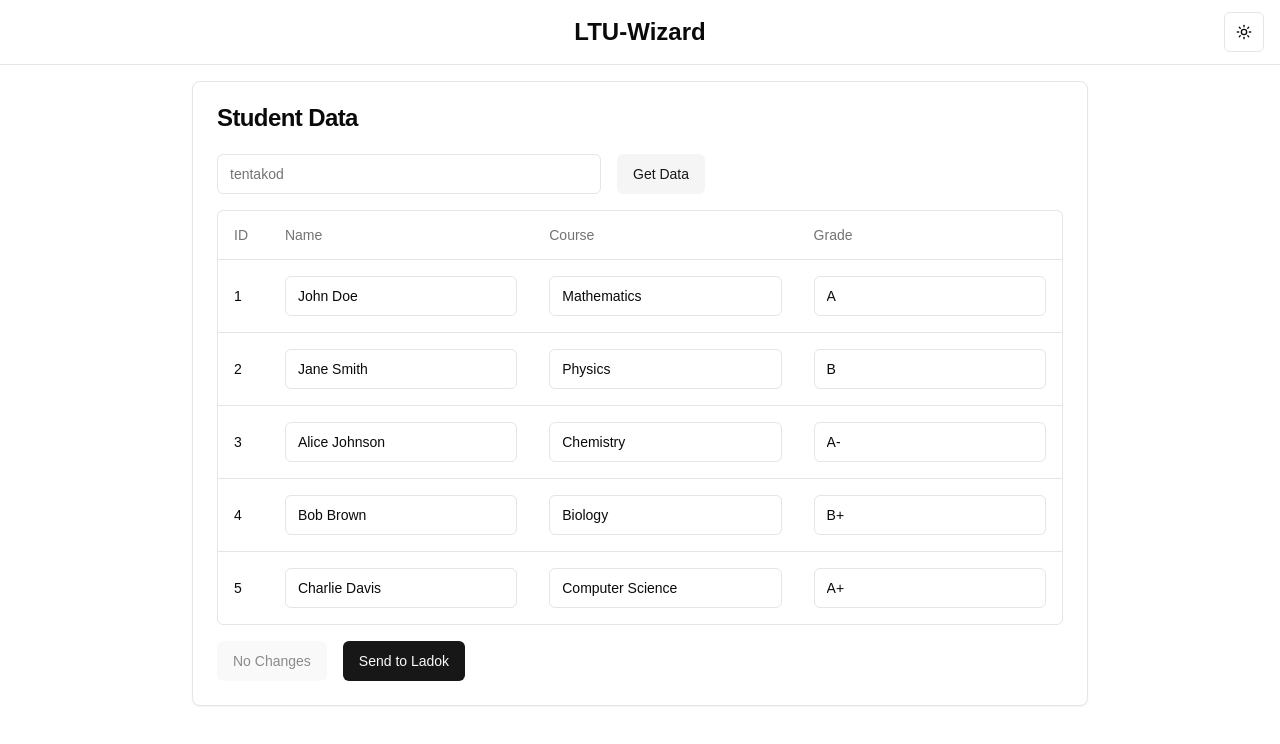
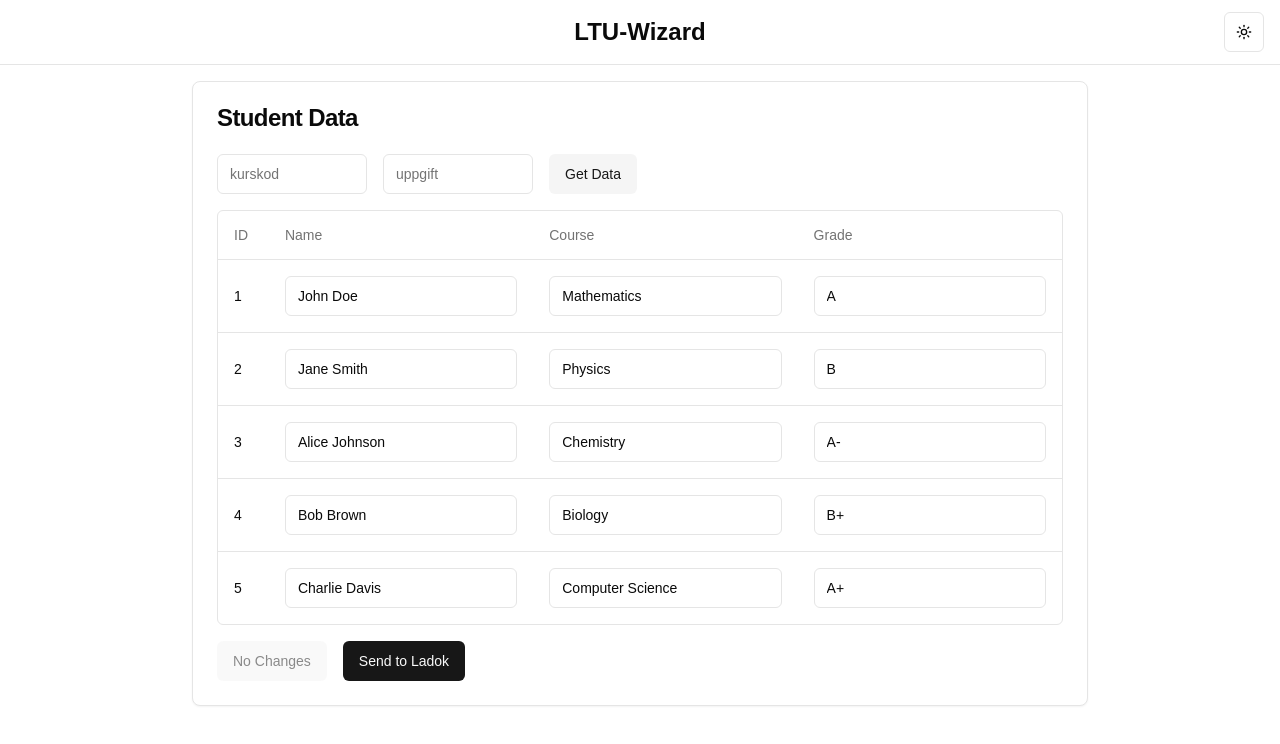
Before and after one commit to eltondeboer/LTU-Wizard, a Next.js app: page / in a window 1280 px wide. Shown: the top 744 px of the page. Built offline with nearby package versions, Linux system fonts and the light colour scheme.

Commit message:
some changes

```diff
--- a/src/app/page.tsx
+++ b/src/app/page.tsx
@@ -24,26 +24,31 @@ const initialData: StudentData[] = [
 ]
 
 export default function Home() {
-  const [tentakod, setTentakod] = useState<string>('')
+  const [kurskod, setKurskod] = useState<string>('')
+  const [uppgift, setUppgift] = useState<string>('')
   const [isLoading, setIsLoading] = useState<boolean>(false)
   const [isFetching, setIsFetching] = useState<boolean>(false)
   const [data, setData] = useState<StudentData[]>(initialData)
   const [editedData, setEditedData] = useState<StudentData[]>(initialData)
 
   const handleGetData = async (): Promise<void> => {
-    if (!tentakod.trim()) {
-      alert('Please enter a tentakod')
+    if (!kurskod.trim()) {
+      alert('Please enter a kurskod')
+      return
+    }
+    if (!uppgift.trim()) {
+      alert('Please enter an uppgift')
       return
     }
 
     setIsFetching(true)
     try {
       // This will be replaced with actual MySQL query later
-      // Example query: SELECT * FROM students WHERE tentakod = ?
+      // Example query: SELECT * FROM students WHERE kurskod = ? AND uppgift = ?
       await new Promise(resolve => setTimeout(resolve, 1000)) // Simulate API call
 
-      // Simulate filtered data based on tentakod
-      const filteredData = initialData.filter(item => item.id === parseInt(tentakod) || item.id % 2 === 0)
+      // Simulate filtered data based on kurskod
+      const filteredData = initialData.filter(item => item.id === parseInt(kurskod) || item.id % 2 === 0)
       setData(filteredData)
       setEditedData(filteredData)
     } catch (error) {
@@ -57,7 +62,7 @@ export default function Home() {
   const handleUpdate = (): void => {
     setIsLoading(true)
     // Simulate API call - will be replaced with MySQL UPDATE statement later
-    // Example query: UPDATE students SET name = ?, course = ?, grade = ? WHERE id = ?
+    // Example query: UPDATE students SET name = ?, course = ?, grade = ? WHERE kurskod = ? AND uppgift = ?
     setTimeout(() => {
       setData(editedData)
       setIsLoading(false)
@@ -65,7 +70,7 @@ export default function Home() {
   }
 
   const handleSendToLadok = (): void => {
-    alert(`Sending data with tentakod: ${tentakod}`)
+    alert(`Sending data with kurskod: ${kurskod} and uppgift: ${uppgift}`)
   }
 
   const handleCellEdit = (id: number, field: keyof StudentData, value: string) => {
@@ -103,10 +108,17 @@ export default function Home() {
               <div className="flex space-x-4 items-center">
                 <Input
                   type="text"
-                  placeholder="tentakod"
-                  value={tentakod}
-                  onChange={(e: React.ChangeEvent<HTMLInputElement>) => setTentakod(e.target.value)}
-                  className="max-w-sm"
+                  placeholder="kurskod"
+                  value={kurskod}
+                  onChange={(e: React.ChangeEvent<HTMLInputElement>) => setKurskod(e.target.value)}
+                  className="max-w-[150px]"
+                />
+                <Input
+                  type="text"
+                  placeholder="uppgift"
+                  value={uppgift}
+                  onChange={(e: React.ChangeEvent<HTMLInputElement>) => setUppgift(e.target.value)}
+                  className="max-w-[150px]"
                 />
                 <Button
                   onClick={handleGetData}
@@ -136,7 +148,7 @@ export default function Home() {
                     ) : editedData.length === 0 ? (
                       <TableRow>
                         <TableCell colSpan={4} className="text-center">
-                          No data found for this tentakod
+                          No data found for this kurskod and uppgift
                         </TableCell>
                       </TableRow>
                     ) : (
```
